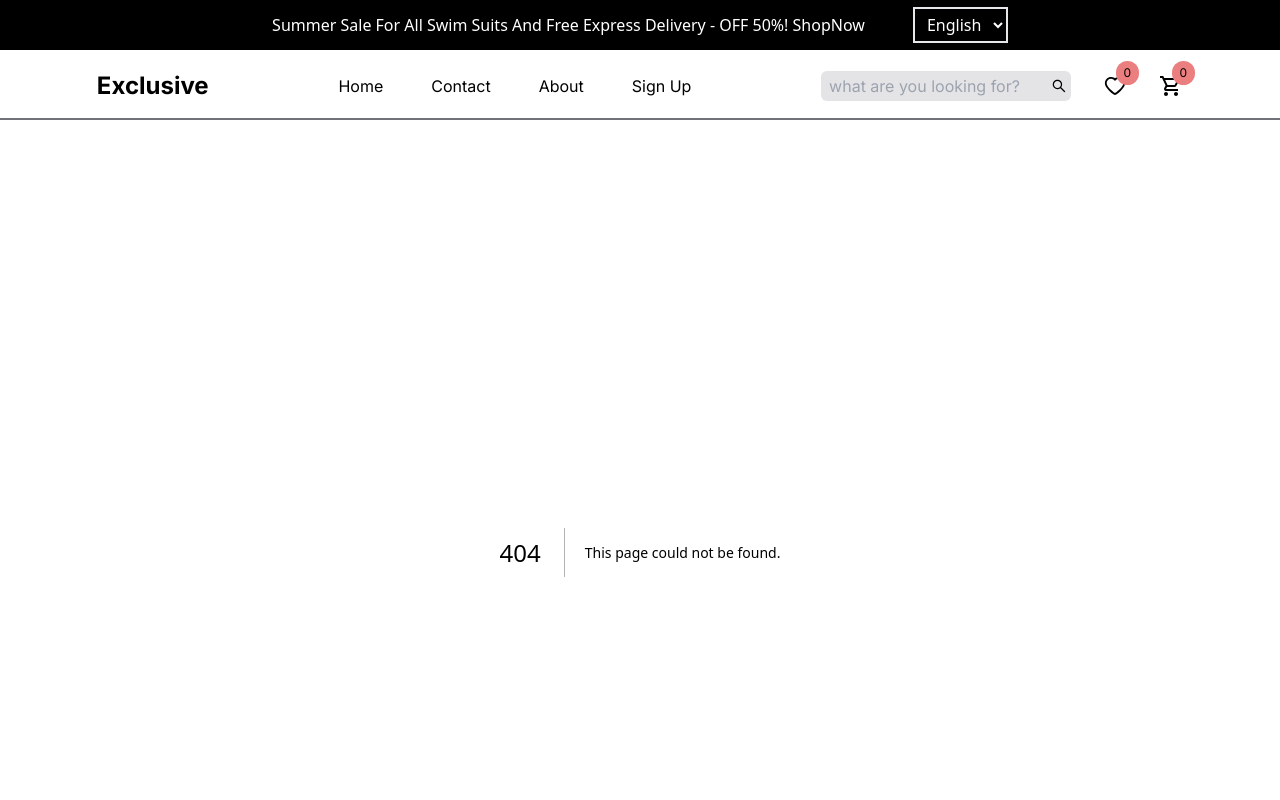
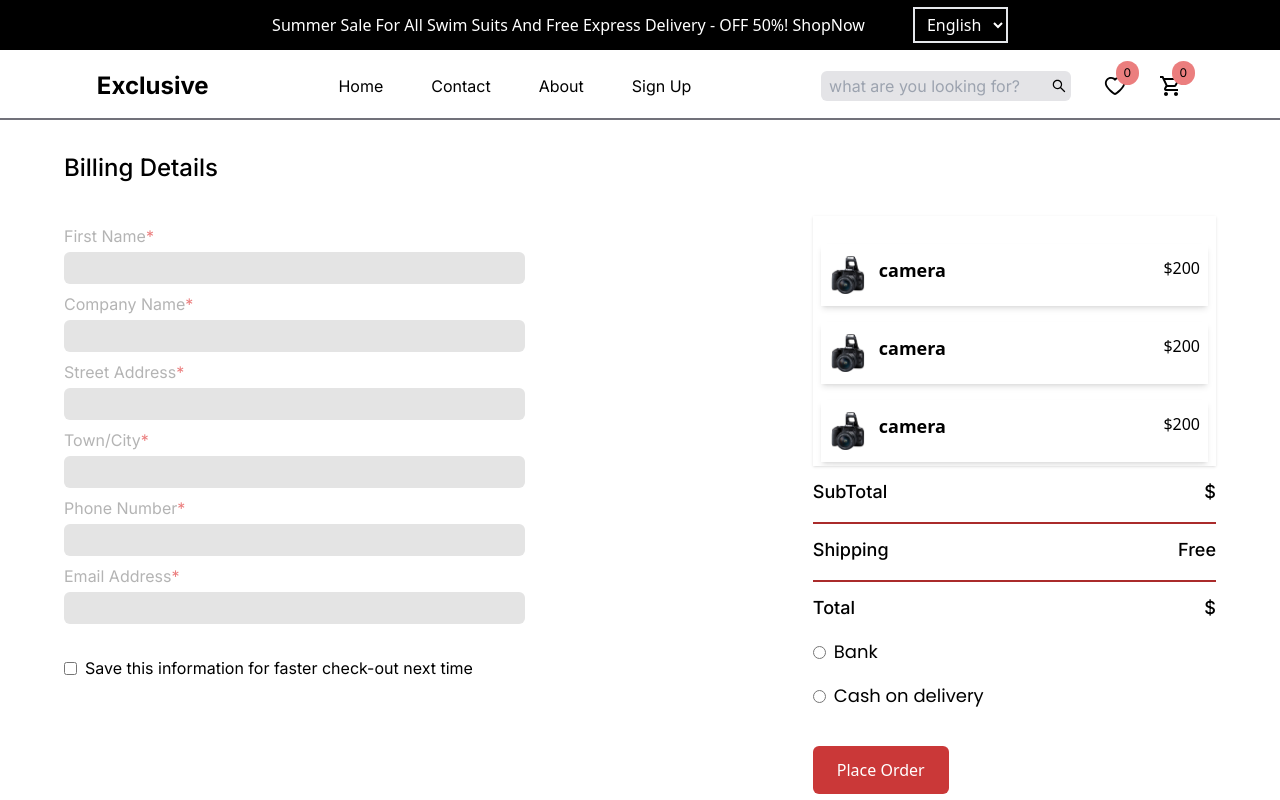
Before and after one commit to niyicodes/Exclusive, a Next.js app: page /checkout in a window 1280 px wide. Before the commit this address had no page. Shown: the top 800 px of the page. Built offline with nearby package versions, Linux system fonts and the light colour scheme.

Commit message:
created the billing page with items...

```diff
--- a/Redux/Features/cartSlice.js
+++ b/Redux/Features/cartSlice.js
@@ -20,12 +20,24 @@ const cartSlice = createSlice({
    }
   },
 
-  incrementQuantity: (state, action) => {
-   [...state.cartItems, (state.cartItems[action.payload].quantity +=1)]
- },
-
-  decrementQuantity: (state, action) => {
-   [...state.cartItems, (state.cartItems[action.payload].quantity -=1)]
+  increaseQuantity:(state, action)=> {
+    const itemId = action.payload;
+    const item = state.cartItems.find((item) => item.id === itemId);
+    if (item) {
+      item.quantity += 1;
+      state.quantity += 1;
+      state.totalPrice += item.price;
+    }
+    console.log(itemId)
+  },
+  decreaseQuantity:(state, action)=> {
+    const itemId = action.payload;
+    const item = state.cartItems.find((item) => item.id === itemId);
+    if (item && item.quantity > 1) {
+      item.quantity -= 1;
+      state.quantity -= 1;
+      state.totalPrice -= item.price;
+    }
   },
 
   removeItem: (state, action) => {
@@ -48,8 +60,8 @@ const cartSlice = createSlice({
 
 export const {
  addToCart,
- incrementQuantity,
- decrementQuantity,
+ increaseQuantity,
+ decreaseQuantity,
  calculateTotals,
  removeItem,
 } = cartSlice.actions;
--- a/app/cart/page.js
+++ b/app/cart/page.js
@@ -4,6 +4,8 @@ import React, { useState } from "react";
 import { useRouter } from "next/navigation";
 import { useSelector } from "react-redux";
 import Empty from "@/components/Empty";
+import Shipping from "@/components/Shipping";
+import AddCoupon from "@/components/AddCoupon";
 
 const Cart = async () => {
  const router = useRouter();
@@ -17,22 +19,22 @@ const Cart = async () => {
     <>
      <section>
       {/* Table Head */}
-      <article className="flex justify-between items-center h-[90px] px-4 py-12 mt-8 mb-10 shadow-md font-poppins">
+      <article className="carttablehead">
        {/* div1 */}
        <div className="">
-        <h3 className="sm:text-xl xs:text-lg font-medium">Products</h3>
+        <h3 className="cartheader">Products</h3>
        </div>
        {/* div2 */}
        <div>
-        <h3 className="font-medium sm:text-xl xs:text-lg">Price</h3>
+        <h3 className="cartheader">Price</h3>
        </div>
        {/* div3 */}
        <div className="">
-        <p className="font-medium sm:text-xl xs:text-lg">Quantity</p>
+        <p className="cartheader">Quantity</p>
        </div>
        {/* div4 */}
        <div>
-        <h3 className="font-medium sm:text-xl xs:text-lg">SubTotal</h3>
+        <h3 className="cartheader">SubTotal</h3>
        </div>
       </article>
       {/* cart Items */}
@@ -49,53 +51,23 @@ const Cart = async () => {
          />
         );
        })}
+      </div>
 
-      </div>
       <button
        type="submit"
        onClick={() => router.push("/")}
-        className="px-5 py-3 border-2 hover:bg-black hover:text-white hover:scale-75 transition duration-300 ease-in text-black font-medium rounded-md"
+       className="returntoshop"
       >
        Return To Shop
       </button>
      </section>
      {/* checkout section */}
-     <section className="flex xs:flex-col xs:gap-10 md:flex-row justify-between font-inter items-start my-10">
-      <div className="flex items-center gap-4">
-       <input
-        type="text"
-        name=""
-        id=""
-        placeholder="Enter Coupon"
-        className="border-2 outline-none px-2 py-3"
-       />
-       <button
-        type="submit"
-        className="bg-valencia-600 text-white hover:bg-valencia-400 hover:text-black rounded-md xs:text-sm md:text-lg font-medium xs:px-3 md:px-6 py-3 hover:scale-90 transition duration-300 ease-in"
-       >
-        Apply Coupon
-       </button>
-      </div>
-      <div className="border-2 border-wild-sand-800 px-8 py-10 xs:w-auto md:w-[400px] rounded-md">
+     <section className="proceedtocheckout">
+      <AddCoupon />
+      <div className="cartcheckout">
        <h3 className="font-bold text-xl mb-3">Cart Total</h3>
-       <section className="grid grid-cols-1 gap-4 divide-y-2 divide-valencia-700">
-        <div className="flex items-center justify-between">
-         <h3>SubTotal</h3>
-         <span>${totalPrice}</span>
-        </div>
-        <div className="flex items-center justify-between pt-3">
-         <h3>Shipping</h3>
-         <span>Free</span>
-        </div>
-        <div className="flex items-center justify-between pt-3">
-         <h3>Total</h3>
-         <span>$</span>
-        </div>
-       </section>
-       <button
-        type="submit"
-        className="bg-valencia-600 text-white hover:bg-valencia-400 hover:text-black rounded-md font-medium px-6 py-3 mt-5 hover:scale-90 transition duration-300 ease-in"
-       >
+       <Shipping subTotal={""} totalPrice={""} />
+       <button type="submit" className="checkoutbutton" onClick={() => router.push("/checkout")}>
         Proceed to checkout
        </button>
       </div>
--- /dev/null
+++ b/app/checkout/page.js
@@ -0,0 +1,45 @@
+import Billing from '@/components/Billing'
+import React from 'react'
+import CheckoutItem from '@/components/CheckoutItem'
+import Shipping from '@/components/Shipping'
+
+const checkOut = () => {
+  return (
+    <main>
+     <h3 className='text-2xl font-medium font-inter'>Billing Details</h3>
+     <section className='flex justify-between w-full mt-8'>
+      <div className='w-[40%]'>
+       <Billing />
+      </div>
+      <section className='w-[35%]'>
+       {/* checkout items */}
+       <div className='h-[250px] overflow-y-scroll mb-3 shadow py-3 px-2'>
+        <CheckoutItem />
+        <CheckoutItem />
+        <CheckoutItem />
+        <CheckoutItem />
+        <CheckoutItem />
+       </div>
+       {/* item cost */}
+       <div>
+        <Shipping />
+       </div>
+       {/* payment method */}
+       <div className='paymentmethod'>
+        <label htmlFor="bank" className='payment'>
+         <input type="radio" name="" id="" /> Bank
+        </label>
+        <label htmlFor="bank" className='payment'>
+         <input type="radio" name="" id="" /> Cash on delivery
+        </label>
+       </div>
+
+       <button type="submit" className='checkoutbutton'>Place Order</button>
+
+      </section>
+     </section>
+    </main>
+  )
+}
+
+export default checkOut
--- a/app/globals.css
+++ b/app/globals.css
@@ -27,3 +27,40 @@
 .overflow-x-scroll::-webkit-scrollbar{
   display: none;
 }
+
+.proceedtocheckout{
+  @apply flex xs:flex-col xs:gap-10 md:flex-row justify-between font-inter items-start my-10
+}
+.cartcheckout{
+  @apply border-2 border-wild-sand-800 px-8 py-10 xs:w-auto md:w-[400px] rounded-md
+}
+.checkoutbutton{
+  @apply bg-valencia-600 text-white hover:bg-valencia-400 hover:text-black rounded-md font-medium px-6 py-3 mt-5 hover:scale-90 transition duration-300 ease-in
+}
+.returntoshop{
+  @apply px-5 py-3 border-2 hover:bg-black hover:text-white hover:scale-75 transition duration-300 ease-in text-black font-medium rounded-md
+}
+.carttablehead{
+  @apply flex justify-between items-center h-[90px] px-4 py-12 mt-8 mb-10 shadow-md font-poppins
+}
+.cartheader{
+  @apply sm:text-xl xs:text-lg font-medium
+}
+.couponbutton{
+  @apply bg-valencia-600 text-white hover:bg-valencia-400 hover:text-black rounded-md xs:text-sm md:text-lg font-medium xs:px-3 md:px-6 py-3 hover:scale-90 transition duration-300 ease-in
+}
+.shipping{
+  @apply grid grid-cols-1 gap-4 divide-y-2 divide-valencia-700 font-inter font-medium text-lg
+}
+.shippingItem{
+  @apply flex items-center justify-between
+}
+.paymentmethod{
+  @apply flex flex-col gap-4 font-poppins my-4
+}
+.payment{
+  @apply flex items-center text-lg gap-2
+}
+.wishlist{
+  @apply xs:flex overflow-x-scroll md:grid md:grid-cols-2  lg:grid-cols-3 xs:gap-5 my-10
+}
--- a/app/wishlist/page.js
+++ b/app/wishlist/page.js
@@ -16,7 +16,7 @@ const page = () => {
      <h3 className="text-xl font-medium">My wishlist</h3>
      <span>({wishes})</span>
     </div>
-     <section className="xs:flex overflow-x-scroll md:grid md:grid-cols-2  lg:grid-cols-3 xl:grid-cols-4 gap-5 my-10">
+     <section className="wishlist">
       {wishListItems.map((wish) => {
        return (
         <Product
--- /dev/null
+++ b/components/AddCoupon.jsx
@@ -0,0 +1,20 @@
+import React from "react";
+
+const AddCoupon = () => {
+ return (
+  <div className="flex items-center gap-4">
+   <input
+    type="text"
+    name=""
+    id=""
+    placeholder="Enter Coupon"
+    className="border-2 outline-none px-2 py-3"
+   />
+   <button type="submit" className="couponbutton">
+    Apply Coupon
+   </button>
+  </div>
+ );
+};
+
+export default AddCoupon;
--- /dev/null
+++ b/components/Billing.jsx
@@ -0,0 +1,48 @@
+"use client"
+import React, { useState } from 'react'
+import FormElement from './FormElement'
+
+const Billing = () => {
+ // form state
+ const [billingDetails, setBillingDetails] = useState({
+  name: "",
+  companyName:"",
+  address:"",
+  town:"",
+  phoneNumber:"",
+  email:"",
+  checkbox: false
+ })
+ // function to handle changes in the form
+ const handleFormChange = (event) => {
+  const { name, value } = event.target;
+    setBillingDetails((prevState) => ({
+      ...prevState,
+      [name]: value,
+    }));
+};
+
+const handleCheckboxClick = () => {
+ setBillingDetails((prevState) => ({
+   ...prevState,
+   checkbox: !prevState.checkbox,
+ }));
+ // send form to state or something
+}
+  return (
+   <form className='font-inter'>
+   <FormElement type="text" name="name" handleChange={handleFormChange} label="First Name" value={billingDetails.name}/>
+   <FormElement type="text" name="companyName" handleChange={handleFormChange} label="Company Name" value={billingDetails.companyName}/>
+   <FormElement type="text" name="address" handleChange={handleFormChange} label="Street Address" value={billingDetails.address}/>
+   <FormElement type="text" name="town" handleChange={handleFormChange} label="Town/City" value={billingDetails.town}/>
+   <FormElement type="tel" name="phoneNumber" handleChange={handleFormChange} label="Phone Number" value={billingDetails.phoneNumber}/>
+   <FormElement type="email" name="email" handleChange={handleFormChange} label="Email Address" value={billingDetails.email}/>
+   <div className='flex items-center gap-2 mt-8'>
+   <input type="checkbox" name="checkbox" id="" checked={billingDetails.checkbox} onClick={handleCheckboxClick} />
+    <p>Save this information for faster check-out next time</p>
+   </div>
+  </form>
+  )
+}
+
+export default Billing
--- a/components/CartItem.jsx
+++ b/components/CartItem.jsx
@@ -1,10 +1,20 @@
-import { decrementQuantity, incrementQuantity } from "@/Redux/Features/cartSlice";
+import { decreaseQuantity, increaseQuantity } from "@/Redux/Features/cartSlice";
 import React from "react";
 import { BiUpArrow, BiDownArrow } from "react-icons/bi";
 import { useDispatch } from "react-redux";
 
+
 const CartItem = ({ id, thumbnail, price, title, quantity }) => {
  const dispatch = useDispatch();
+ const handleIncreaseQuantity = () => {
+  dispatch(increaseQuantity(id));
+};
+
+const handleDecreaseQuantity = () => {
+  dispatch(decreaseQuantity(id));
+};
+console.log({ id, thumbnail, price, title, quantity })
+
  return (
   <article className="flex justify-between items-center h-[90px] border px-4 py-12 my-5 shadow-md font-poppins">
    {/* div1 */}
@@ -26,10 +36,10 @@ const CartItem = ({ id, thumbnail, price, title, quantity }) => {
    <div className="flex gap-4 items-center border-2 xs:px-2 sm:px-6 xs:py-1 sm:py-4 rounded-md">
     <p className="font-medium text-lg">{quantity}</p>
     <div className="controls flex flex-col gap-3 text-xl">
-     <button type="button" onClick={() => dispatch(incrementQuantity(id))}>
+     <button type="button" onClick={handleIncreaseQuantity}>
       <BiUpArrow />
      </button>
-     <button type="button" onClick={() => dispatch(decrementQuantity(id))}>
+     <button type="button" onClick={handleDecreaseQuantity}>
       <BiDownArrow />
      </button>
     </div>
--- /dev/null
+++ b/components/CheckoutItem.jsx
@@ -0,0 +1,23 @@
+import React from 'react'
+
+const CheckoutItem = ({image,title, id, price}) => {
+  return (
+    <div className='flex justify-between my-4 py-3 px-2 shadow-md'>
+     <div className='flex gap-3'>
+     <img
+     src={"./camera.png"}
+     alt={"id"}
+     className="w-[38px] h-[38px] object-contain"
+    />
+    <h3 className="text-lg font-bold xs:w-[80px] sm:w-[100px] md:w-[140px] lg:w-[180px] truncate">
+     {"camera"}
+    </h3>
+     </div>
+     <div>
+      <h3>{"$200"}</h3>
+     </div>
+    </div>
+  )
+}
+
+export default CheckoutItem
--- /dev/null
+++ b/components/FormElement.jsx
@@ -0,0 +1,22 @@
+import React from "react";
+
+const FormElement = ({ type, label, handleChange, value, name }) => {
+ return (
+  <div className="flex flex-col gap-1 my-2">
+   <label htmlFor={name} className="flex gap-0 text-wild-sand-400">
+    {label}
+    <span className="text-valencia-400">*</span>
+   </label>
+   <input
+    type={type}
+    name={name}
+    id={name}
+    className="py-1 px-2 bg-wild-sand-200 rounded-md outline-none"
+    value={value}
+    onChange={handleChange}
+   />
+  </div>
+ );
+};
+
+export default FormElement;
--- a/components/Product.jsx
+++ b/components/Product.jsx
@@ -1,11 +1,12 @@
 import ReactStars from "react-stars";
 import { AiOutlineHeart, AiFillHeart } from "react-icons/ai";
-import {RiDeleteBinLine} from "react-icons/ri"
+import { BsFillCartCheckFill } from "react-icons/bs";
+import { RiDeleteBinLine } from "react-icons/ri";
 import { MdOutlineShoppingCart } from "react-icons/md";
 import { usePathname, useRouter } from "next/navigation";
 import { useDispatch, useSelector } from "react-redux";
 import { useState } from "react";
-import { addToCart } from "@/Redux/Features/cartSlice";
+import { addToCart, removeItem } from "@/Redux/Features/cartSlice";
 import {
  addToWishlist,
  removeFromWishlist,
@@ -26,7 +27,7 @@ const Product = ({
 }) => {
  const navigate = useRouter();
  const pathName = usePathname();
- const {wishListItems} = useSelector((store)=> store.wishlist);
+ const { wishListItems } = useSelector((store) => store.wishlist);
  const isItemInWishlist = wishListItems.find((item) => item.id === id);
  // setting path to show some icons
  const isLikeButton = ["/", "/products"].includes(pathName);
@@ -35,6 +36,7 @@ const Product = ({
 
  const dispatch = useDispatch();
  const [like, setLike] = useState(false);
+ const [inCart, setInCart] = useState(false);
 
  const handleWish = () => {
   if (!like) {
@@ -56,11 +58,35 @@ const Product = ({
   }
   setLike(!like);
  };
- const deleteWishItem = ()=>{
-  if(isItemInWishlist){
-   dispatch(removeFromWishlist(id))
+
+ // remove from wishlist, not working yet
+ const deleteWishItem = () => {
+  if (isItemInWishlist) {
+   dispatch(removeFromWishlist(id));
   }
- }
+ };
+
+ // cart icon function
+ const handleAddToCartIcon = () => {
+  if (!inCart) {
+   dispatch(
+    addToCart({
+     image,
+     price,
+     product_name,
+     product_inStock,
+     discount,
+     rating,
+     slug,
+     alt,
+     id,
+    })
+   );
+  } else {
+   dispatch(removeItem(id));
+  }
+  setInCart(!inCart);
+ };
 
  return (
   <motion.div
@@ -91,25 +117,15 @@ const Product = ({
      )}
      {/* shop button */}
      {isCartButton && (
-      <div>
-       <MdOutlineShoppingCart
-        className="bg-white rounded-full p-1 text-[25px] "
-        onClick={() =>
-         dispatch(
-          addToCart({
-           image,
-           price,
-           product_name,
-           product_inStock,
-           discount,
-           rating,
-           slug,
-           alt,
-           id,
-          })
-         )
-        }
-       />
+      <div
+       className="bg-white rounded-full p-1 text-[25px] "
+       onClick={handleAddToCartIcon}
+      >
+       {!inCart ? (
+        <MdOutlineShoppingCart />
+       ) : (
+        <BsFillCartCheckFill className="fill-valencia-500" />
+       )}
       </div>
      )}
      {/* delete button */}
--- /dev/null
+++ b/components/Shipping.jsx
@@ -0,0 +1,22 @@
+import React from "react";
+
+const Shipping = ({ subTotal, totalPrice }) => {
+ return (
+  <section className="shipping">
+   <div className="shippingItem">
+    <h3>SubTotal</h3>
+    <span>${subTotal}</span>
+   </div>
+   <div className="shippingItem pt-3">
+    <h3>Shipping</h3>
+    <span>Free</span>
+   </div>
+   <div className="shippingItem pt-3">
+    <h3>Total</h3>
+    <span>${totalPrice}</span>
+   </div>
+  </section>
+ );
+};
+
+export default Shipping;
```
Lines whose indentation alone changed are shown as unchanged.
